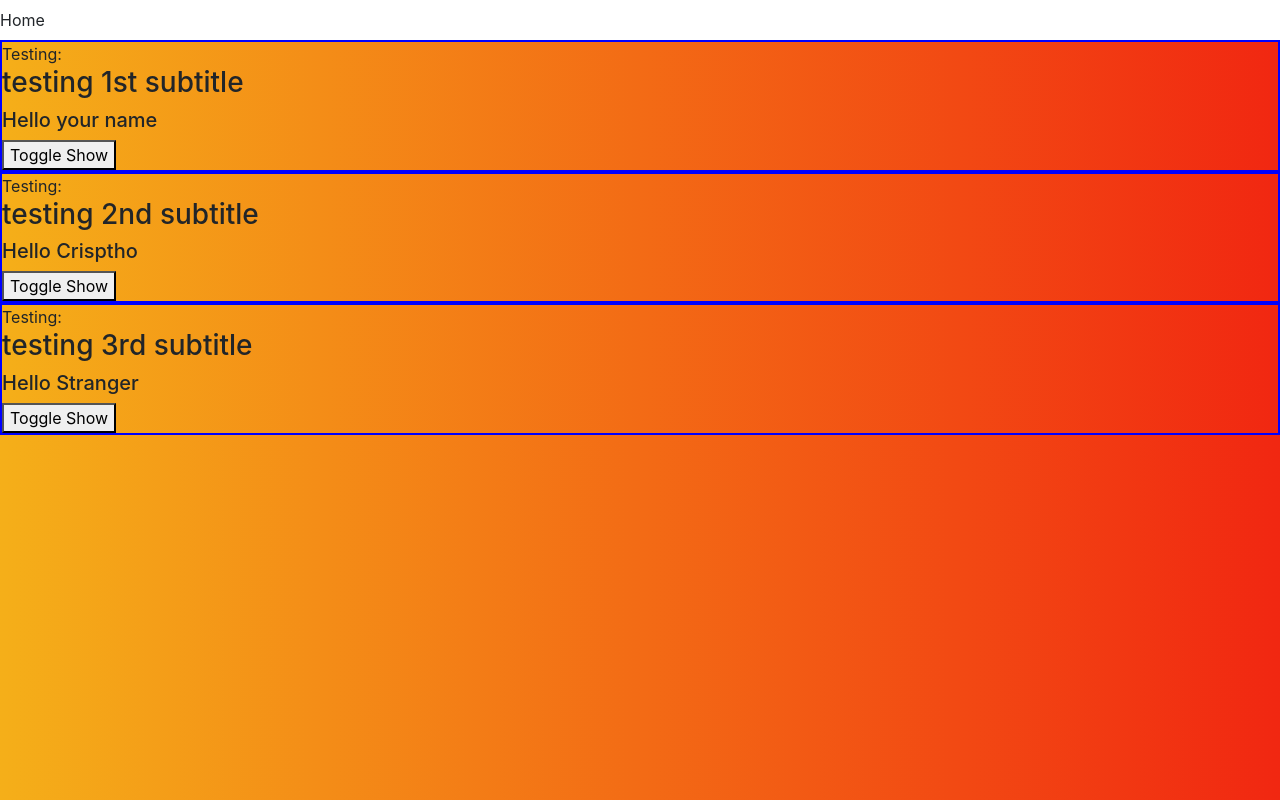
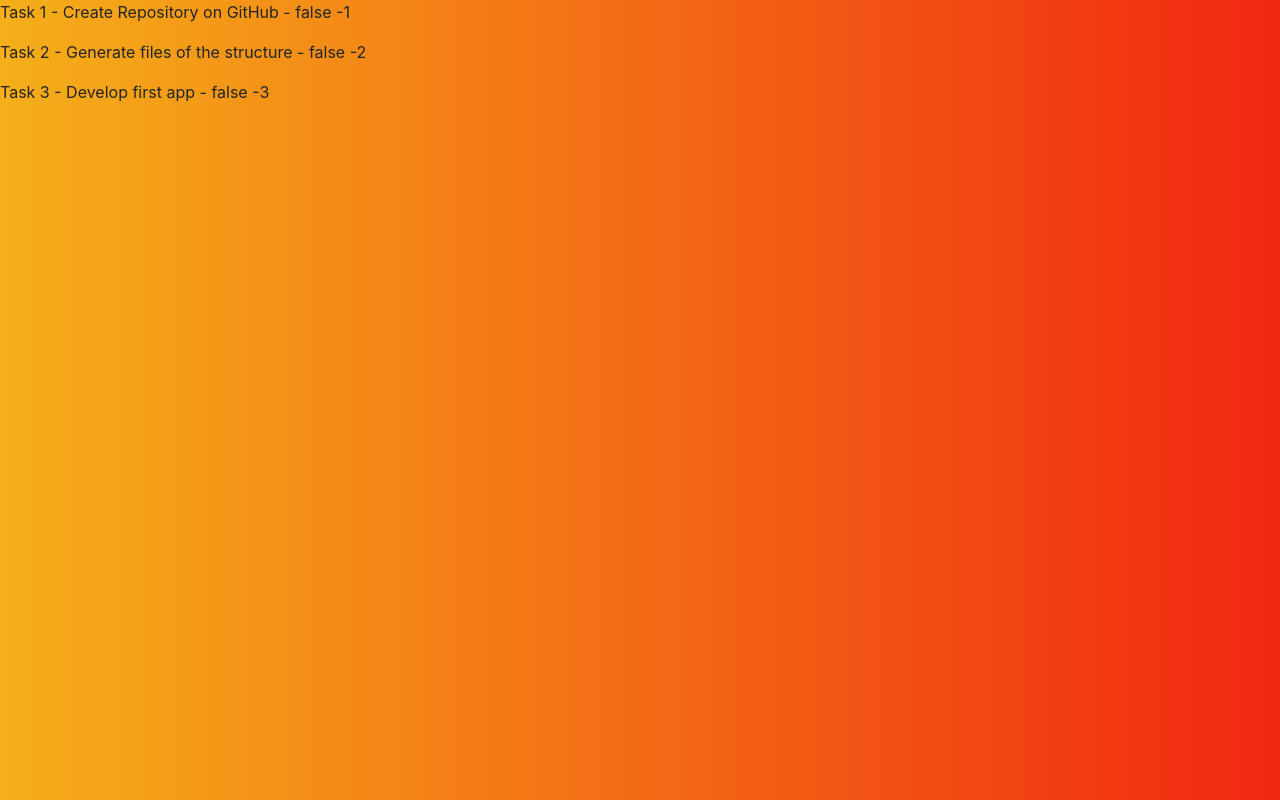
Before and after one commit to CrispthoAlex/react-project00, a React (Create React App) app: page / in a window 1280 px wide. Built offline with nearby package versions, Linux system fonts and the light colour scheme.

Commit message:
Starting with the Tasks App

```diff
--- a/src/App.js
+++ b/src/App.js
@@ -1,47 +1,21 @@
-import React from 'react';
+import React, {Component} from 'react';
 // import logo fro m './logo.svg';
 import './css/App.css';
-import Navigate from './components/navigate';
 import  {todos}  from './todos.json';
+//import Navigate from './components/navigate';
+
 
 console.log(todos);
 
-class Helloworld extends React.Component {
-
-  state = {
-    show: true,
-  }
-  toggleShow = () => this.setState( { show: !this.state.show } )
-
+class App extends Component {
+  state = { tasks: todos } // Tasks defined
   render() {
-    if (this.state.show){
-      return (
-        <div id="hello">
-          Testing:
-          <h3>{this.props.subtitle}</h3>
-          <h5>{this.props.text}</h5>
-          <button onClick= { this.toggleShow } >Toggle Show</button>
-        </div>
-      )
-    } else {
-      return <div>
-          <h2>There are not elements</h2>
-          <button onClick= { this.toggleShow } >Toggle Show</button>
-        </div>
-    }
+    return <div>
+      {this.state.tasks.map(ele => <p key={ele.id}>
+        {ele.title} - {ele.description} - {String(ele.done)} -{ele.id}
+        </p> )}
+    </div>
   }
 }
 
-
-function App() {
-  return (
-    <div className="App">
-      <Navigate bgtitle="Home"/>
-      <Helloworld text="Hello your name" subtitle="testing 1st subtitle"/>
-      <Helloworld text="Hello Crisptho" subtitle="testing 2nd subtitle"/>
-      <Helloworld text="Hello Stranger" subtitle="testing 3rd subtitle"/>
-    </div>
-  );
-}
-
 export default App;
--- a/src/components/navigate.js
+++ b/src/components/navigate.js
@@ -5,7 +5,7 @@
 
         <nav className="navbar navbar-dark bg-white">
             <a href="#intro" className="navbar__item text-dark">
-                { props.bgtitle }
+                { props.item }
             </a>
         </nav>
 
--- a/src/css/App.css
+++ b/src/css/App.css
@@ -1,5 +1,3 @@
-#hello {
-  border: 2px solid blue;
-}
+
 
 /*# sourceMappingURL=App.css.map */
--- a/src/index.js
+++ b/src/index.js
@@ -11,7 +11,4 @@
   document.getElementById('root')
 );
 
-// If you want to start measuring performance in your app, pass a function
-// to log results (for example: reportWebVitals(console.log))
-// or send to an analytics endpoint. Learn more: https://bit.ly/CRA-vitals
 reportWebVitals();
--- a/src/scss/App.scss
+++ /dev/null
@@ -1,5 +0,0 @@
-// Testins CSS
-
-#hello {
-  border: 2px solid blue;
-}
--- a/src/todos.json
+++ b/src/todos.json
@@ -1,22 +1,28 @@
 {
     "todos": [
         {
+            "id": 1,
             "title":"Task 1",
             "responsible": "Mark Twain",
             "description": "Create Repository on GitHub",
-            "priority":"low"
+            "priority":"low",
+            "done": false
         },
         {
+            "id": 2,
             "title":"Task 2",
             "responsible": "Ceaser Palace",
             "description": "Generate files of the structure",
-            "priority":"medium"
+            "priority":"medium",
+            "done": false
         },
         {
+            "id": 3,
             "title":"Task 3",
             "responsible": "Carry Silvain",
             "description": "Develop first app",
-            "priority":"high"
+            "priority":"high",
+            "done": false
         }
     ]
 }
```
